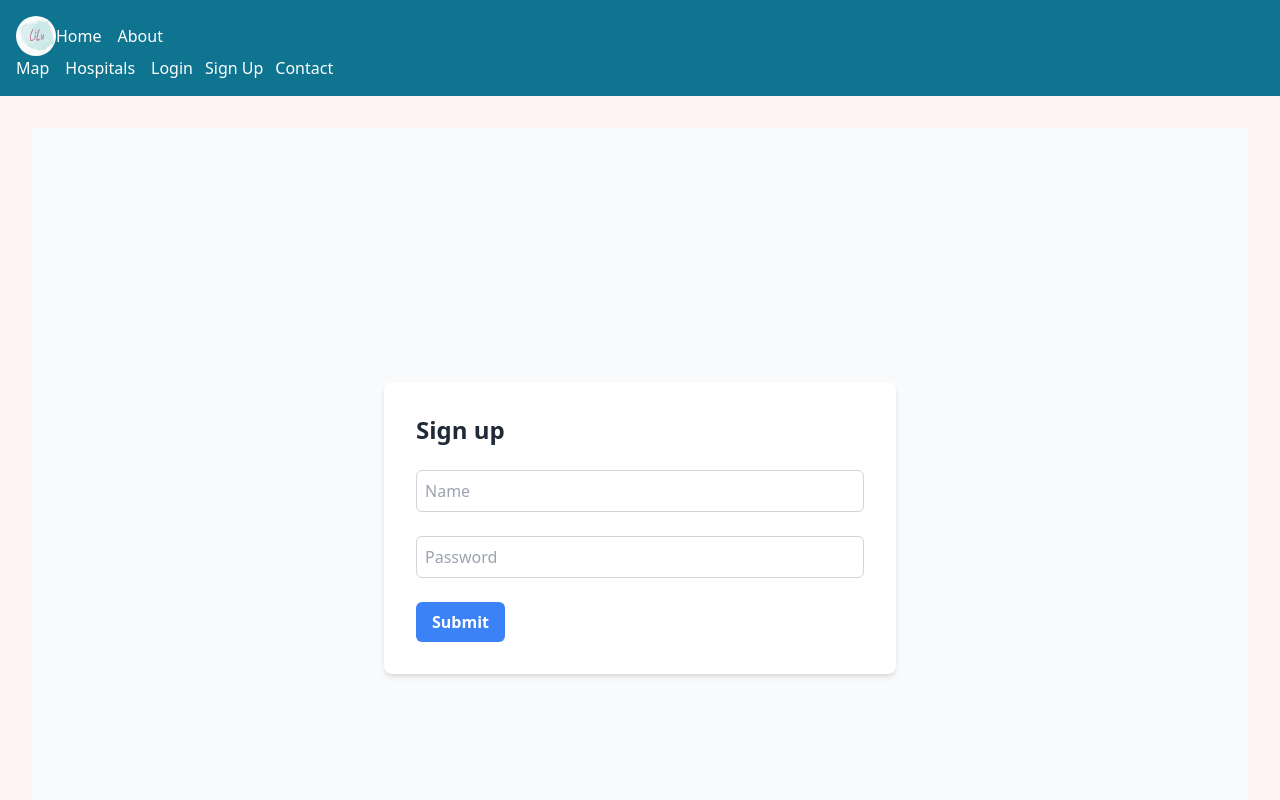
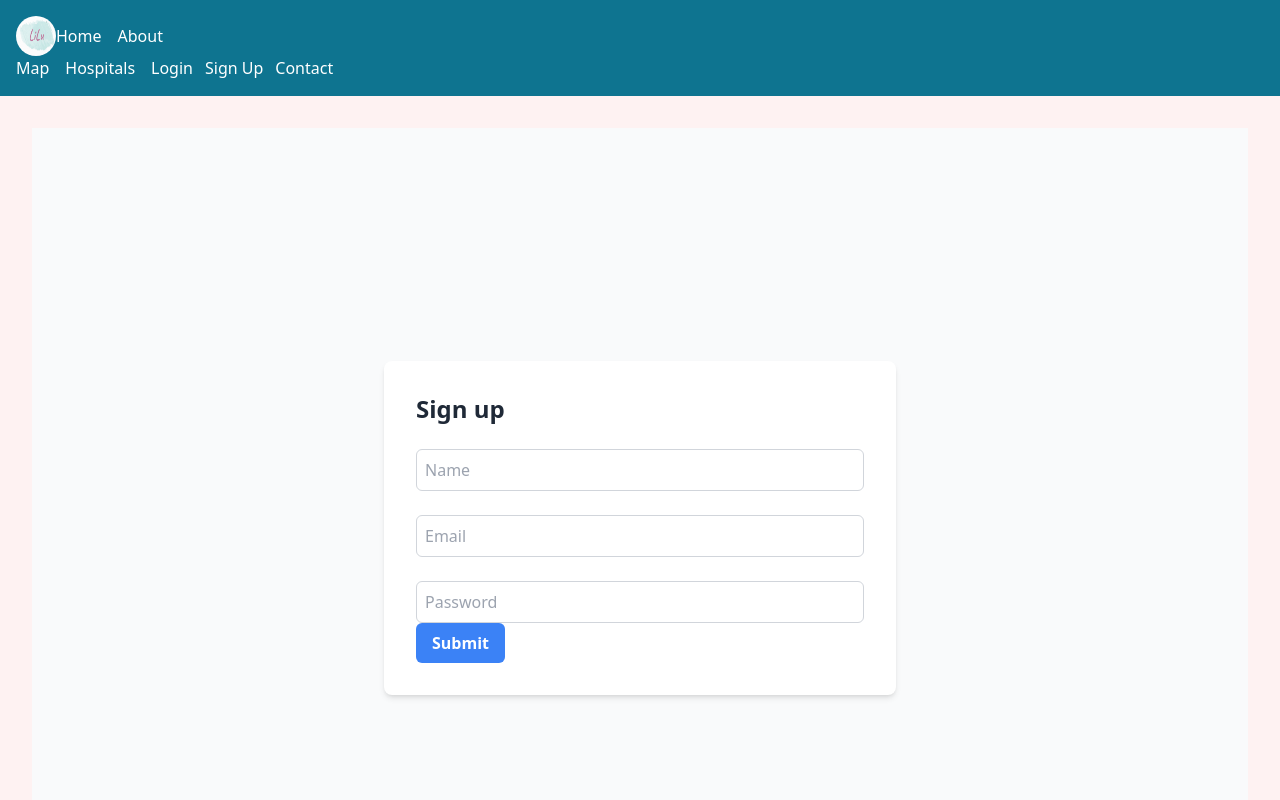
Before and after one commit to PuffCab/review-project-lilu, a Next.js app: page /signup in a window 1280 px wide. Shown: the top 800 px of the page. Built offline with nearby package versions, Linux system fonts and the light colour scheme.

Commit message:
register work in client and server

```diff
--- a/src/pages/signup.tsx
+++ b/src/pages/signup.tsx
@@ -1,13 +1,89 @@
-import React from "react";
+import { signIn } from "next-auth/react";
+import { useRouter } from "next/router";
+import React, { ChangeEvent, FormEvent, useEffect, useState } from "react";
+import registerNewUser from "./api/registerNewUser";
 
 const SignUp = () => {
+  const [newUser, setNewUser] = useState({
+    name: "",
+    email: "",
+    password: "",
+  });
+
+  const router = useRouter();
+  const handleRegisterInput = (e: ChangeEvent<HTMLInputElement>) => {
+    setNewUser({ ...newUser, [e.target.name]: e.target.value });
+  };
+
+  const handleRegister = async (e: FormEvent<HTMLFormElement>) => {
+    e.preventDefault();
+
+    // const { email, password } = newUser;
+    // if (!email.includes("@") && password.length < 6) {
+    //   alert(
+    //     "Your email seems to be invalid. \n Your password should be at least 6 characters"
+    //   );
+    //   return;
+    // } else if (password.length < 6) {
+    //   alert("Your password should be at least 6 characters");
+    //   return;
+    // } else if (!email.includes("@")) {
+    //   alert("Your email seems to be invalid");
+    //   return;
+    // }
+
+    try {
+      const myHeaders = new Headers();
+      myHeaders.append("Content-Type", "application/x-www-form-urlencoded");
+
+      const urlencoded = new URLSearchParams();
+
+      urlencoded.append("name", newUser.name);
+      urlencoded.append("email", newUser.email);
+      urlencoded.append("password", newUser.password);
+
+      const requestOptions = {
+        method: "POST",
+        headers: myHeaders,
+        body: urlencoded,
+      };
+
+      try {
+        const response = await fetch("/api/registerNewUser", requestOptions);
+        console.log("response :>> ", response);
+        if (response.ok) {
+          const result = await response.json();
+          console.log("result in register:>> ", result);
+
+          setNewUser(result);
+          // alert("Thank you for joining Lilu!");
+          // await signIn("credentials", {
+          //   ...newUser,
+          //   redirect: false,
+          // });
+        }
+        // await router.push("../profiles");
+        // location.reload();
+      } catch (error) {
+        console.log("error in your /signup fetch:>> ", error);
+      }
+    } catch (error) {
+      console.log("error when adding new user:>> ", error);
+    }
+  };
+
+  useEffect(() => {
+    setNewUser(newUser);
+  }, []);
+
   return (
     <div className="bg-red-50 p-8">
       <div className="bg-gray-50 min-h-screen flex items-center justify-center p-4">
         <div className="bg-white shadow-md rounded-lg p-8 max-w-lg w-full">
           <h2 className="text-2xl font-bold text-gray-800 mb-6">Sign up</h2>
-          <form action="submit">
+          <form onSubmit={handleRegister} action="submit">
             <input
+              onChange={handleRegisterInput}
               placeholder="Name"
               className="w-full p-2 border border-gray-300 rounded-md focus:outline-none focus:ring-2 focus:ring-blue-500 focus:border-transparent"
               type="text"
@@ -18,12 +94,25 @@ const SignUp = () => {
             <br />
 
             <input
-              placeholder="Password"
+              onChange={handleRegisterInput}
+              placeholder="Email"
               className="w-full p-2 border border-gray-300 rounded-md focus:outline-none focus:ring-2 focus:ring-blue-500 focus:border-transparent"
               type="text"
+              name="email"
+              required
+            />
+
+            <br />
+            <br />
+
+            <input
+              placeholder="Password"
+              onChange={handleRegisterInput}
+              className="w-full p-2 border border-gray-300 rounded-md focus:outline-none focus:ring-2 focus:ring-blue-500 focus:border-transparent"
+              type="password"
               name="password"
+              required
             />
-          </form>
             <br />
             <button
               className="flex-1 bg-blue-500 text-white font-bold py-2 px-4 rounded-md hover:bg-blue-600 focus:outline-none focus:ring-2 focus:ring-blue-500 focus:ring-opacity-50"
@@ -31,6 +120,7 @@ const SignUp = () => {
             >
               Submit
             </button>
+          </form>
         </div>
       </div>
     </div>
```
Also changed, not shown: src/models/test.ts (deleted, +0 -89 lines), src/pages/api/registerNewUser.ts (+0 -68 lines). Lines whose indentation alone changed are shown as unchanged.
